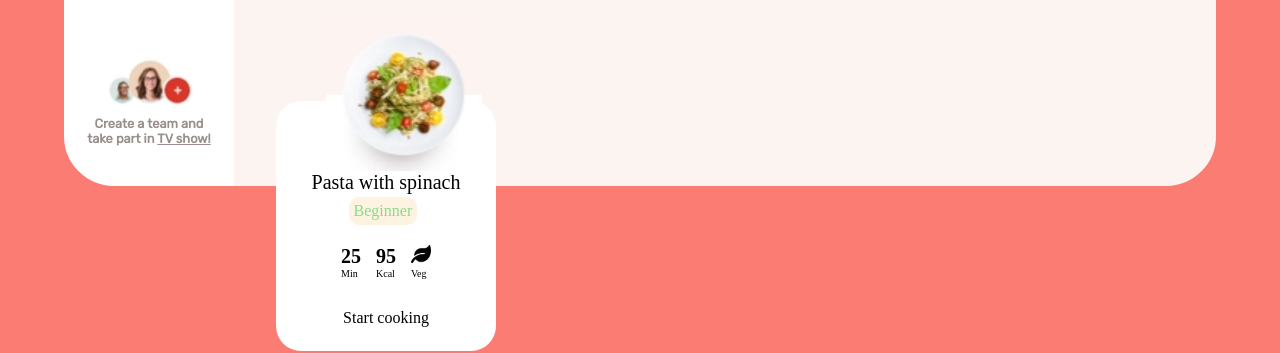
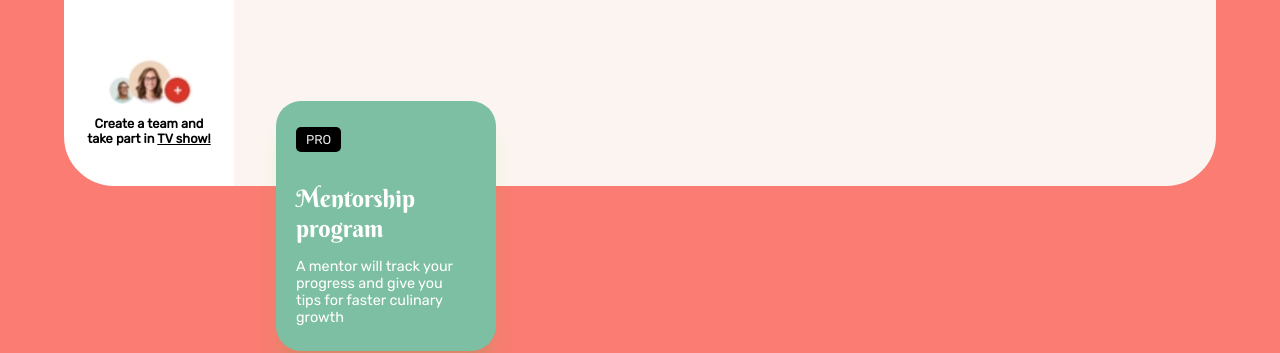
Before and after one commit to hanseway001/scssGroupProject, a plain HTML site: page index.html in a window 1280 px wide. Shown: the part 714-1067 px from the top of the page. Drawn offline with Linux system fonts and the light colour scheme.

Commit message:
added green box

```diff
--- a/css/_variables.scss
+++ b/css/_variables.scss
@@ -3,3 +3,4 @@ $sidebar-color: #ffffff;
 $content-color: #FCF4F0;
 $button-color: #DB3528;
 $greyText: #988e8b;
+$lightGreen: #7dbfa2;
--- a/css/style.scss
+++ b/css/style.scss
@@ -132,6 +132,7 @@ display:block;
     width: 130px;
     font-weight: bold;
     font-size: .8em;
+    color: #000;
 }
 
 
--- a/index.html
+++ b/index.html
@@ -157,28 +157,13 @@
                     </div>
                     <h5 class="bottom-text">Start cooking</h5>
                 </div>
-                <div class="box">
-                    <img src="images/pasta.png" class="centeredImagePasta">
-                    <h class="recipeName">Pasta with spinach</h>
-                    <span class="greenbar">
-                        Beginner
-                    </span>
-                    <div class="row">
-                        <div class="column">
-                            25
-                            <div class="columnRow">Min</div>
-                        </div>
-                        <div class="column">
-                            95
-                            <div class="columnRow">Kcal</div>
-                        </div>
-                        <div class="column">
-                            <img src="images/Leaf.png" class="leaf">
-                            <!-- <img src="">add meat symbol -->
-                            <div class="columnRow">Veg</div>
-                        </div>
+                <!-- green box -->
+                <div class="box" id="lightGreenBox">
+                    <h3 id="proBox">PRO</h3>
+                    <div id="greenBoxContent">
+                        <h2 id="mentorTitle">Mentorship program</h2>
+                        <p id="mentorText">A mentor will track your progress and give you tips for faster culinary growth</p>
                     </div>
-                    <h5 class="bottom-text">Start cooking</h5>
                 </div>
             </div>
         </div>
--- a/widgetsAsh/_widget2.scss
+++ b/widgetsAsh/_widget2.scss
@@ -1,3 +1,4 @@
+
 body{
     background-color: #c9c4a9;
 }
@@ -114,3 +115,36 @@ body{
     max-width: 20px;
     max-height: 20px;
 }
+
+// green box
+#lightGreenBox {
+    background-color: #7dbfa2;
+    display: flex;
+    flex-direction: column;
+    justify-content: space-around;
+    box-shadow: rgba(0, 255, 26, 0.1) 0px 20px 25px -5px, rgba(21, 101, 52, 0.04) 0px 10px 10px -5px;
+
+}
+#proBox {
+    margin: 20px 0 0 20px;
+    padding: 5px 10px ;
+    width: 25px;
+    border-radius: 5px;
+    font-size: .8em;
+    background-color: #000000;
+    color: rgb(231, 231, 231);
+    text-align: center;
+}
+#greenBoxContent {
+    padding: 20px;
+}
+#mentorTitle {
+    font-size: 1.5em;
+    color: #fff;
+    margin-bottom: 15px;
+}
+#mentorText {
+    font-size: .9em;
+    color: #fff;
+    width: 95%;
+}
```
Also changed, not shown: css/style.css, 1 other file.
